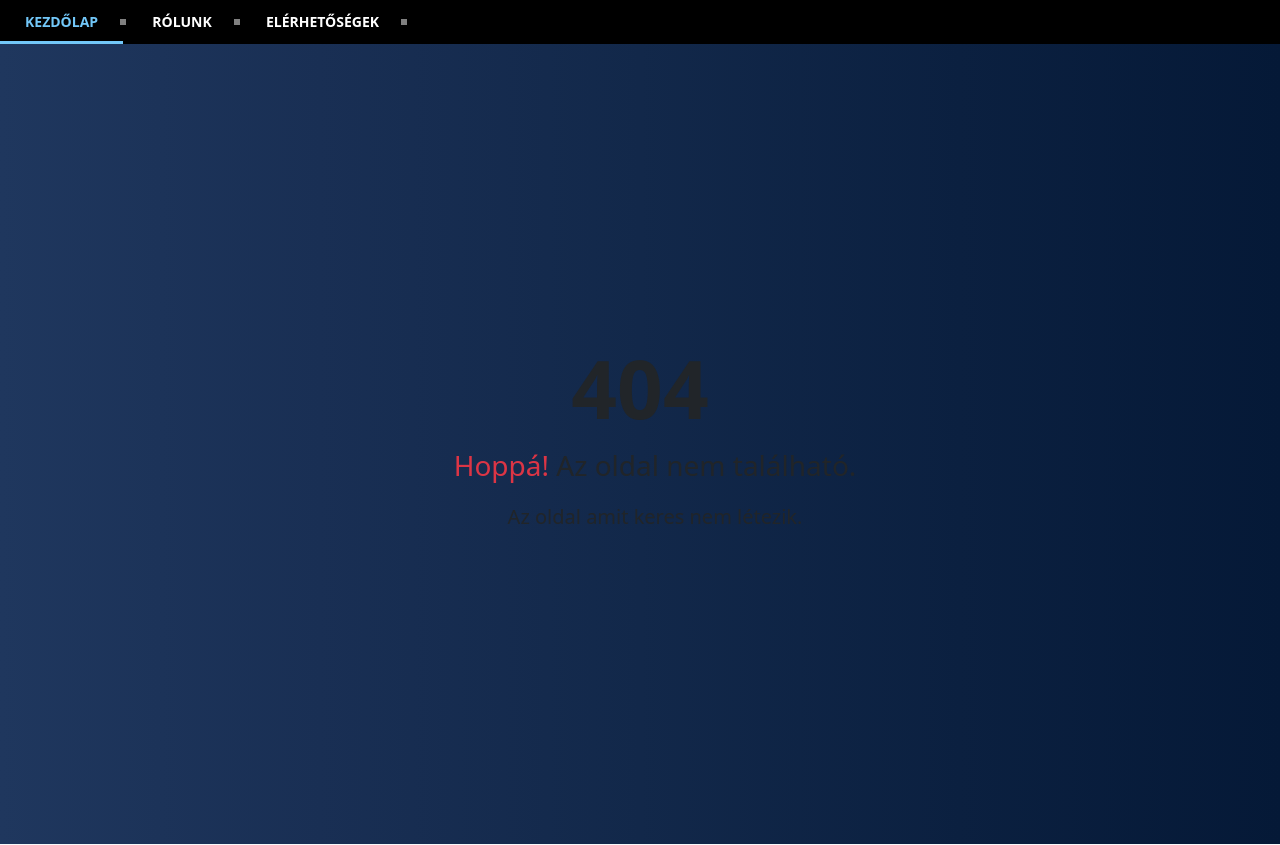
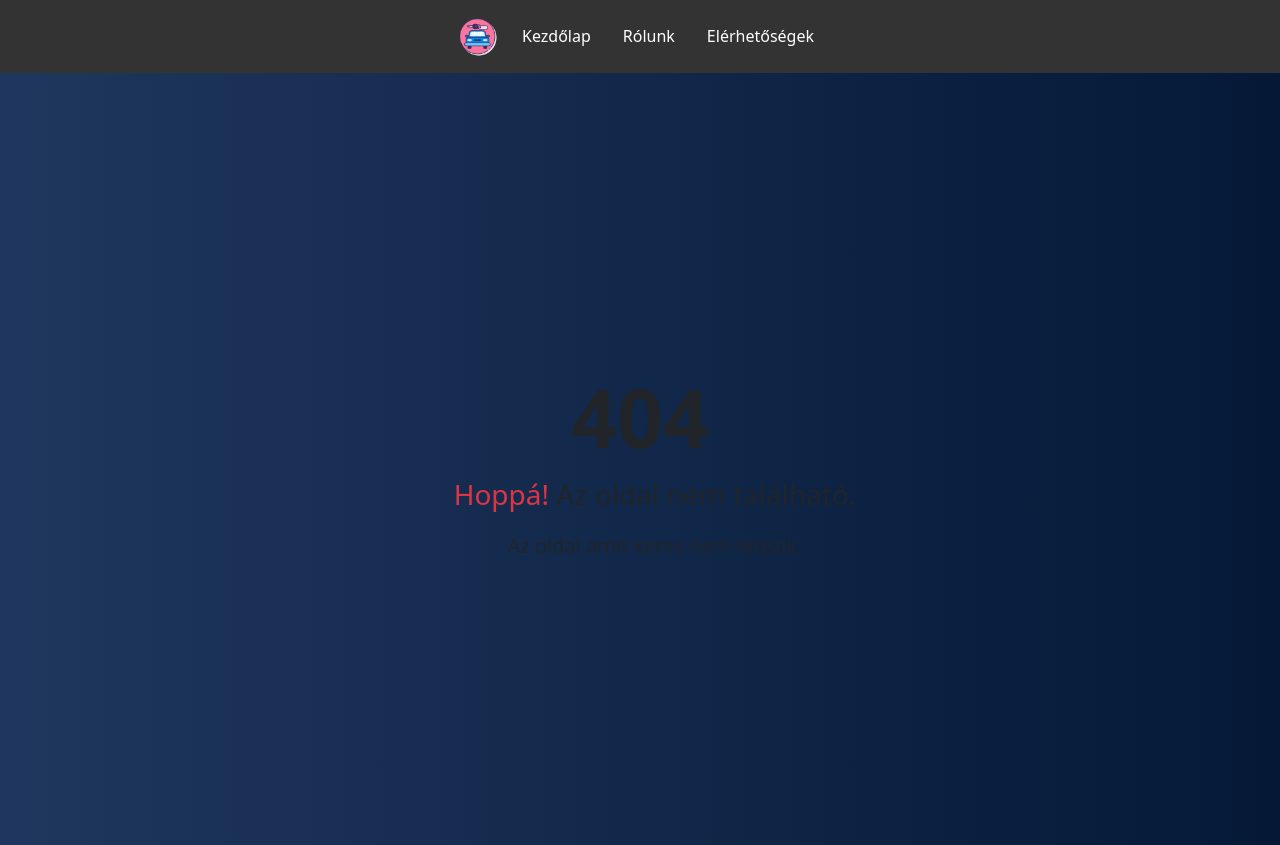
Before and after one commit to Florex001/GKKApp, a PHP site: page /wrapper in a window 1280 px wide. Shown: the top 845 px of the page. Run offline with PHP 8.4, Linux system fonts and the light colour scheme.

Commit message:
GKK WEB v0.4.1

```diff
--- /dev/null
+++ b/GKK WEB/src/public/script.js
@@ -0,0 +1,6 @@
+const toggleButton = document.getElementsByClassName('toggle-button')[0]
+const navbarLinks = document.getElementsByClassName('navbar-links')[0]
+
+toggleButton.addEventListener('click', () => {
+    navbarLinks.classList.toggle('active')
+});
--- a/GKK WEB/src/public/style.css
+++ b/GKK WEB/src/public/style.css
@@ -3,124 +3,83 @@ body{
 }
 
 /*----------NAV----------*/
-@import url(http://fonts.googleapis.com/css?family=Open+Sans:700);
-#cssmenu {
-  background: black;
-  width: auto;
+*{
+  box-sizing: border-box;
 }
-#cssmenu ul {
-  list-style: none;
-  margin: 0;
-  padding: 0;
-  line-height: 1;
-  display: block;
-  zoom: 1;
-}
-#cssmenu ul:after {
-  content: " ";
-  display: block;
-  font-size: 0;
-  height: 0;
-  clear: both;
-  visibility: hidden;
-}
-#cssmenu ul li {
-  display: inline-block;
+body{
   padding: 0;
   margin: 0;
 }
-#cssmenu.align-right ul li {
-  float: right;
+
+.navbar{
+  display: flex;
+  justify-content: center;
+  align-items: center;
+  background-color: #333;
+  color: white;
 }
-#cssmenu.align-center ul {
-  text-align: center;
+.brand-title{
+  font-size: 1.5rem;
+  margin: .5rem;
 }
-#cssmenu ul li a {
-  color: #ffffff;
+.navbar-links ul {
+  margin: 0;
+  padding: 0;
+  display: flex;
+}
+.navbar-links li{
+  list-style: none;
+}
+.navbar-links li a {
   text-decoration: none;
-  display: block;
-  padding: 15px 25px;
-  font-family: 'Open Sans', sans-serif;
-  font-weight: 700;
-  text-transform: uppercase;
-  font-size: 14px;
-  position: relative;
-  -webkit-transition: color .25s;
-  -moz-transition: color .25s;
-  -ms-transition: color .25s;
-  -o-transition: color .25s;
-  transition: color .25s;
-}
-#cssmenu ul li a:hover {
-  color: #72C7F8;
-}
-#cssmenu ul li a:hover:before {
-  width: 100%;
-}
-#cssmenu ul li a:after {
-  content: "";
-  display: block;
-  position: absolute;
-  right: -3px;
-  top: 19px;
-  height: 6px;
-  width: 6px;
-  background: #ffffff;
-  opacity: .5;
-}
-#cssmenu ul li a:before {
-  content: "";
-  display: block;
-  position: absolute;
-  left: 0;
-  bottom: 0;
-  height: 3px;
-  width: 0;
-  background: #72C7F8;
-  -webkit-transition: width .25s;
-  -moz-transition: width .25s;
-  -ms-transition: width .25s;
-  -o-transition: width .25s;
-  transition: width .25s;
-}
-#cssmenu ul li.last > a:after,
-#cssmenu ul li:last-child > a:after {
-  display: none;
-}
-#cssmenu ul li.active a {
-  color: #72C7F8;
-}
-#cssmenu ul li.active a:before {
-  width: 100%;
-}
-#cssmenu.align-right li.last > a:after,
-#cssmenu.align-right li:last-child > a:after {
+  color: white;
+  padding: 1rem;
   display: block;
 }
-#cssmenu.align-right li:first-child a:after {
+.navbar-links li:hover{
+  background-color: #555;
+
+}
+.toggle-button{
+  position: absolute;
+  top: .75rem;
+  right: 1rem;
   display: none;
+  flex-direction: column;
+  justify-content: space-between;
+  width: 30px;
+  height: 21px;
 }
-@media screen and (max-width: 768px) {
-  #cssmenu ul li {
-    float: none;
-    display: block;
+.toggle-button .bar{
+  height: 3px;
+  width: 100%;
+  background-color: white;
+  border-radius: 10px;
+}
+@media (max-width: 800px){
+  .toggle-button{
+      display: flex;
   }
-  #cssmenu ul li a {
-    width: 100%;
-    -moz-box-sizing: border-box;
-    -webkit-box-sizing: border-box;
-    box-sizing: border-box;
-    border-bottom: 1px solid #fb998c;
+  .navbar-links{
+      display: none;
+      width: 100%;
   }
-  #cssmenu ul li.last > a,
-  #cssmenu ul li:last-child > a {
-    border: 0;
+  .navbar{
+      flex-direction: column;
+      align-items: flex-start;
   }
-  #cssmenu ul li a:after {
-    display: none;
+  .navbar-links ul{
+      width: 100%;
+      flex-direction: column;
   }
-  #cssmenu ul li a:before {
-    display: none;
+  .navbar-links li{
+      text-align: center;
+  }
+  .navbar-links li a{
+      padding: .5rem 1rem;
+  }
+  .navbar-links.active{
+      display: flex;
   }
 }
 /*--------------NAV-----------*/
--- a/GKK WEB/src/views/bookingPage.phtml
+++ b/GKK WEB/src/views/bookingPage.phtml
@@ -1,3 +1,4 @@
+
 <?php if (!$params['mybookings']) : ?>
         <div class="card p-3 m-2">
             <div class="jumbotron text-center">
--- a/GKK WEB/src/views/wrapper.phtml
+++ b/GKK WEB/src/views/wrapper.phtml
@@ -9,7 +9,14 @@
   </head>
   <body>
     <!--NAV-->
-    <div id='cssmenu'>
+    <nav class="navbar">
+    <div class="brand-title"><img style="width: 40px;" src="/public/picture/companylogo.png" alt="cég logo"></div>
+        <a href="#" class="toggle-button">
+            <span class="bar"></span>
+            <span class="bar"></span>
+            <span class="bar"></span>
+        </a>
+        <div class="navbar-links">
             <ul>
               <li class='active'><a href='/'><span>Kezdőlap</span></a></li>
               <li><a href='#'><span>Rólunk</span></a></li>
@@ -21,19 +28,20 @@
             </li>
             <li style="float: right;">
                 <?php if($params['bejelentkezve']): ?>
+                  <a href='/profil?id=<?= $_SESSION['userID'] ?>'><span><?=$_SESSION['username']?></span></a>
+                <?php endif; ?>
+            </li>
+
+            <li style="float: right;">
+                <?php if($params['bejelentkezve']): ?>
                     <form action="/logout" method="POST">
                         <button type="submit" class="btn btn-sm btn-danger m-2">Kijelentkezés</button>
                     </form>
                 <?php endif; ?>
             </li>
-            <li style="float: right;">
-                <?php if($params['bejelentkezve']): ?>
-                  <a href='/profil?id=<?= $_SESSION['userID'] ?>'><span><?=$_SESSION['username']?></span></a>
-                <?php endif; ?>
-            </li>
-
             </ul>
         </div>
+    </nav>
     <!--NAV-->
     <main>
       <div class="container">
@@ -62,6 +70,7 @@
           </div>
     </footer>
     <!--FOOTER-->
+    <script src="/public/script.js"></script>
     <script src="https://cdn.jsdelivr.net/npm/bootstrap@5.2.1/dist/js/bootstrap.bundle.min.js" integrity="sha384-u1OknCvxWvY5kfmNBILK2hRnQC3Pr17a+RTT6rIHI7NnikvbZlHgTPOOmMi466C8" crossorigin="anonymous"></script>
   </body>
 </html>
```
Also changed, not shown: GKK WEB/src/public/picture/companylogo.png (added). Lines whose indentation alone changed are shown as unchanged.
